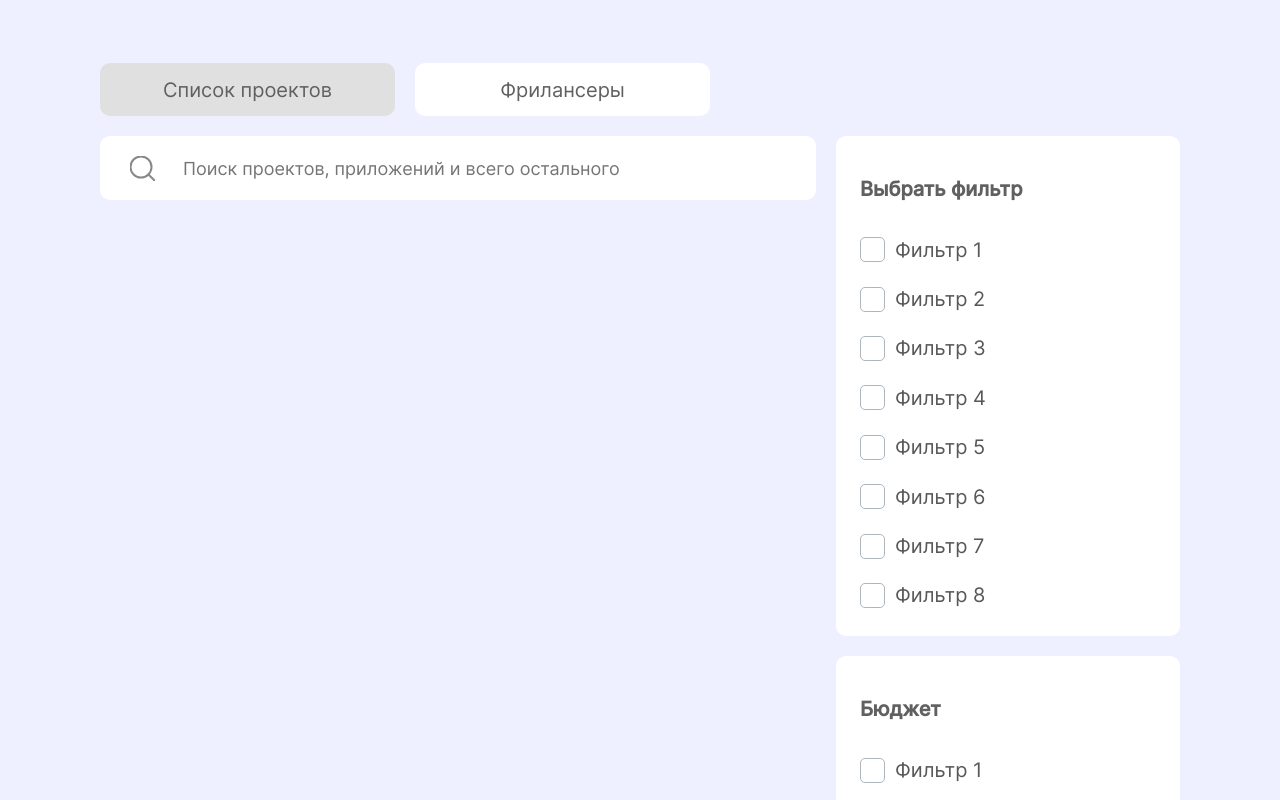
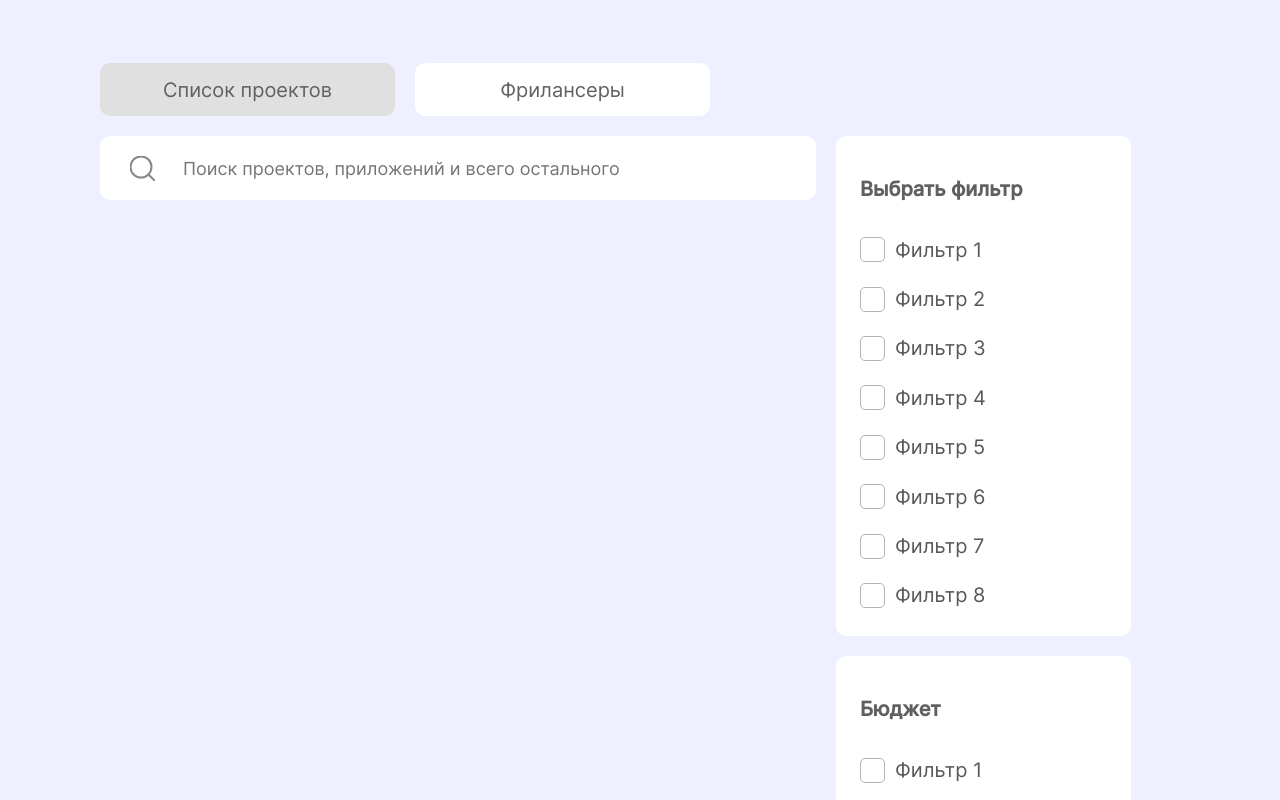
Before and after one commit to tutanhamon667/contract, a React (Create React App) app in the folder frontend/: page / in a window 1280 px wide. Shown: the part 440-1240 px from the top of the page. Built offline with nearby package versions, Linux system fonts and the light colour scheme.

Commit message:
установить максимальную ширину секции фильтров

```diff
--- a/frontend/src/components/FilterSection/FilterSection.css
+++ b/frontend/src/components/FilterSection/FilterSection.css
@@ -1,4 +1,5 @@
 .filters {
+  max-width: 295px;
 }
 
 .filters-conteiner {
```
